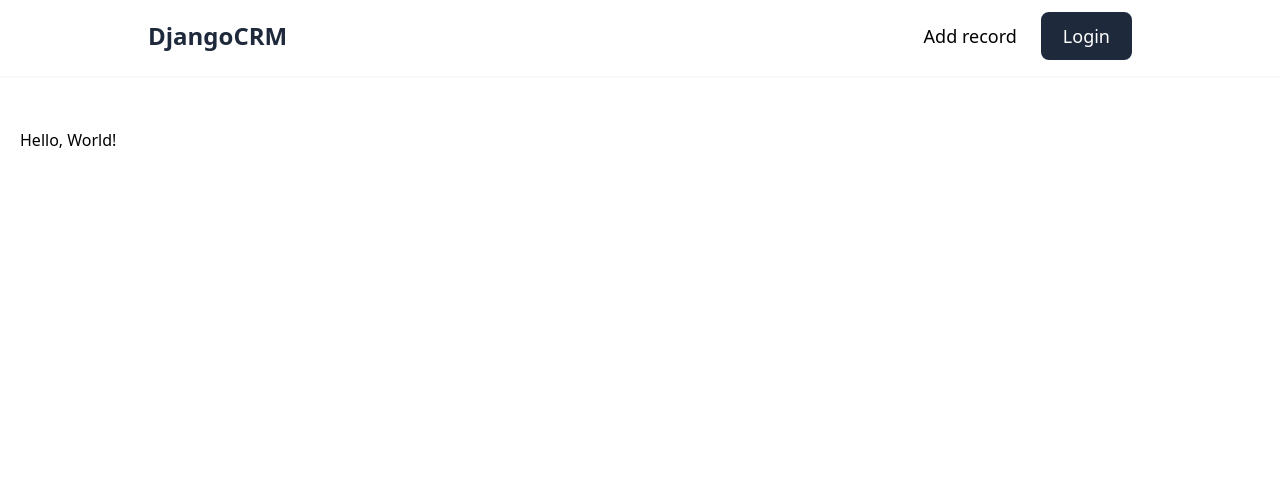
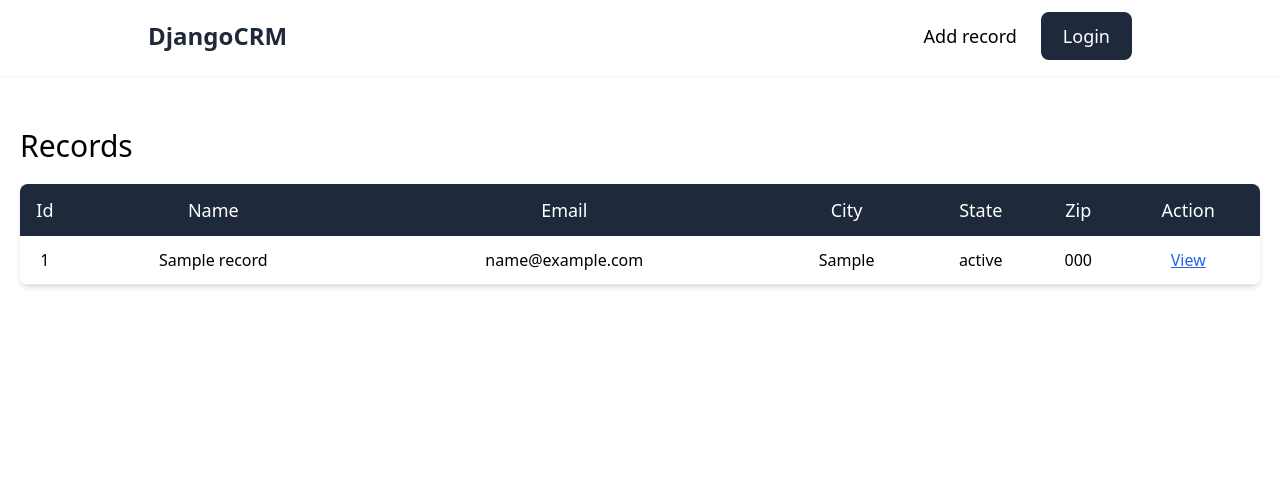
Before and after one commit to sam4web/DjangoCRM, a Django app: template core/templates/core/index.html in a window 1280 px wide. Shown: the top 487 px of the page. Run offline with Django 4.2, Linux system fonts and the light colour scheme; the template is opened without the code that fills it: values that come from a table or form of the project are taken from there, others are empty; tables that the repository leaves empty hold one stand-in row (values such as "Sample post"); some libraries are stand-ins or nearby versions.

Commit message:
Code updates: > list, view & add records > "RecordForm" setup

```diff
--- a/core/templates/core/index.html
+++ b/core/templates/core/index.html
@@ -2,5 +2,47 @@
 {% block title %} Welcome {% endblock title %}
 
 {% block content %}
-<h1>Hello, World!</h1>
+{% if records %}
+<div>
+    <h3 class="text-3xl font-medium mb-5">Records</h3>
+    <table class="w-full shadow-md rounded-lg overflow-hidden">
+        <thead>
+            <tr class="text-lg font-medium text-white bg-slate-800">
+                <td class="text-center py-3">Id</td>
+                <td class="text-center py-3">Name</td>
+                <td class="text-center py-3">Email</td>
+                <td class="text-center py-3">City</td>
+                <td class="text-center py-3">State</td>
+                <td class="text-center py-3">Zip</td>
+                <td class="text-center py-3">Action</td>
+            </tr>
+        </thead>
+
+        <tbody class="px-4">
+
+            {% for record in records %}
+            <tr class="border-b">
+                <td class="text-center py-3"> {{record.id}} </td>
+                <td class="text-center py-3"> {{record.name}} </td>
+                <td class="text-center py-3"> {{record.email}} </td>
+                <td class="text-center py-3"> {{record.city}} </td>
+                <td class="text-center py-3"> {{record.state}} </td>
+                <td class="text-center py-3"> {{record.zip_code}} </td>
+                <td class="text-center py-3">
+                    <a href="{% url 'core:record-detail' record.id %}" class="text-blue-600 underline">View</a>
+                </td>
+            </tr>
+            {% endfor %}
+
+        </tbody>
+    </table>
+</div>
+{% else %}
+<div>
+    <h3 class="text-3xl font-medium mb-5">No records to show!</h3>
+    <a href="#" class="text-lg text-blue-500 font-medium underline">
+        Create record
+    </a>
+</div>
+{% endif %}
 {% endblock content %}
--- a/core/urls.py
+++ b/core/urls.py
@@ -6,4 +6,6 @@ app_name = "core"
 
 urlpatterns = [
     path("", index_view, name="index"),
+    path("add/", add_record, name="add-record"),
+    path("detail/<int:pk>", record_view, name="record-detail"),
 ]
```
Also changed, not shown: core/forms.py (added, +44 -0 lines), core/templates/core/detail.html (added, +45 -0 lines), core/templates/core/form.html (added, +23 -0 lines), core/views.py (+34 -2 lines).
